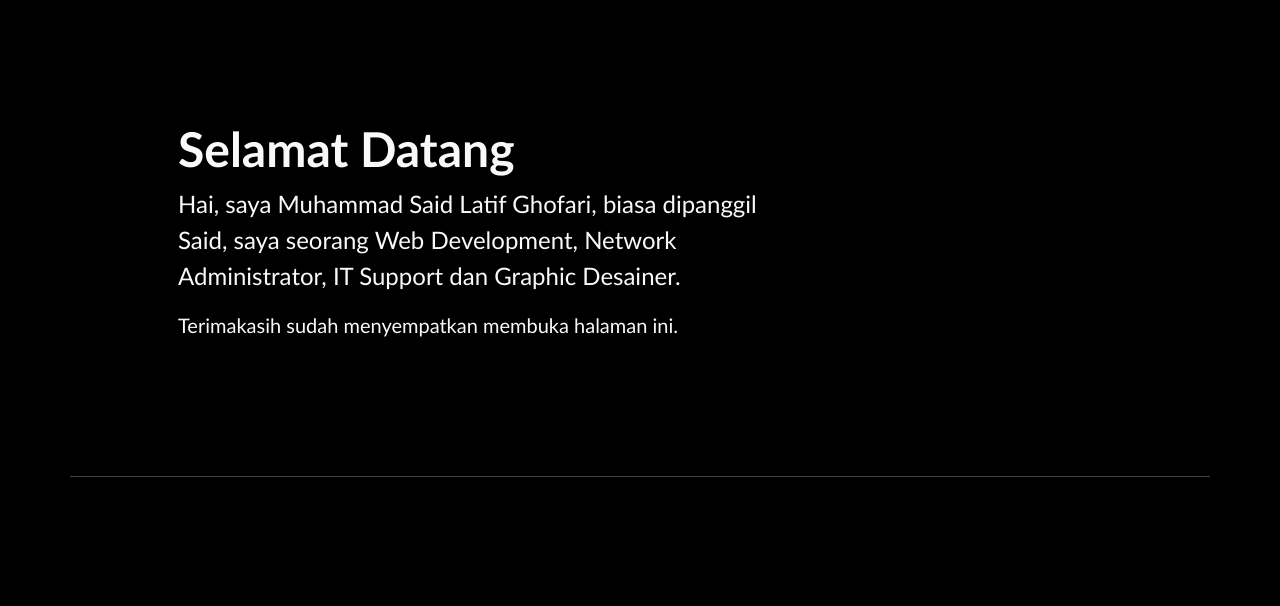
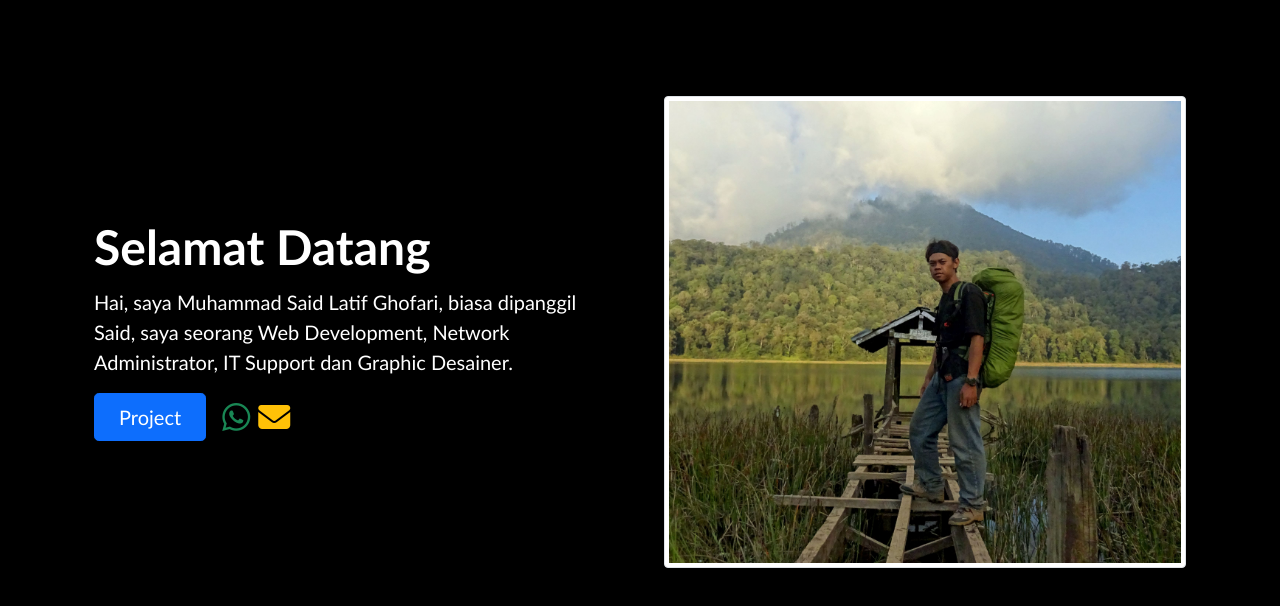
Before and after one commit to mesaidlg/mesaidlg-portofolio, a plain HTML site: page index.html in a window 1280 px wide. Drawn offline with nearby package versions, Linux system fonts and the light colour scheme.

Commit message:
Update homepage

```diff
--- a/index.html
+++ b/index.html
@@ -16,23 +16,25 @@
     <title>Muhammad Said Latif Ghofari</title>
 </head>
 <body>
-    <section id="jumbotron">
-        <div class="container px-5">
-            <div class="p-5 mt-4 mb-4 text-light rounded-3">
-                <div class="container-fluid py-5">
-                    <h1 class="display-5 fw-bold">Selamat Datang</h1>
-                    <p class="col-md-8 fs-4">
-                        Hai, saya Muhammad Said Latif Ghofari, biasa dipanggil Said, saya seorang Web Development, Network Administrator, IT Support dan Graphic Desainer.
-                    </p>
-                    <p class="fs-5">
-                        Terimakasih sudah menyempatkan membuka halaman ini.
-                    </p>
+    <section id="header">
+        <div class="container col-xxl-8 px-4 py-5">
+            <div class="row flex-lg-row-reverse align-items-center g-5 py-5 text-white">
+              <div class="col-10 col-sm-8 col-lg-6">
+                <img src="assets/images/me.JPG" class="d-block mx-lg-auto img-fluid img-thumbnail" alt="Bootstrap Themes" width="700" height="500" loading="lazy">
+              </div>
+              <div class="col-lg-6">
+                <h1 class="display-5 fw-bold lh-1 mb-3">Selamat Datang</h1>
+                <p class="lead">Hai, saya Muhammad Said Latif Ghofari, biasa dipanggil Said, saya seorang Web Development, Network Administrator, IT Support dan Graphic Desainer.
+                </p>
+                <div class="d-grid gap-2 d-md-flex justify-content-md-start">
+                  <a href="https://github.com/mesaidlg?tab=repositories" class="btn btn-primary btn-lg px-4 me-md-2" target="_blank">Project</a>
+                  <a href="http://wa.me/6287839301572" class="text-success" target="_blank"><i class="fa fa-whatsapp fa-2x pt-2" aria-hidden="true"></i></a>
+                  <a href="mailto:mesaidlg@gmail.com" class="text-warning" target="_blank"><i class="fa fa-envelope fa-2x pt-2" aria-hidden="true"></i></a>
                 </div>
+              </div>
             </div>
-        </div>
+          </div>
     </section>
-
-    <hr class="text-light container">
 
     <script src="https://cdn.jsdelivr.net/npm/bootstrap@5.1.3/dist/js/bootstrap.bundle.min.js" integrity="sha384-ka7Sk0Gln4gmtz2MlQnikT1wXgYsOg+OMhuP+IlRH9sENBO0LRn5q+8nbTov4+1p" crossorigin="anonymous"></script>
 </body>
```
Also changed, not shown: assets/images/me.JPG (added).
